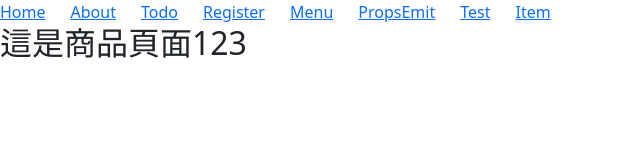
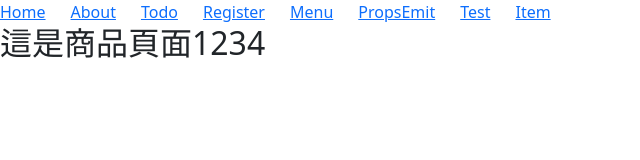
Before and after one commit to haohao419/vuecamp-week3-hw, a Vue app: page /#/item in a window 1280 px wide. Shown: the top 160 px of the page, without its empty margins (0-640 px from the left). Built offline with nearby package versions, Linux system fonts and the light colour scheme.

Commit message:
test1026

```diff
--- a/src/views/ItemView.vue
+++ b/src/views/ItemView.vue
@@ -1,4 +1,4 @@
 <template>
-    <h2>這是商品頁面123</h2>
+    <h2>這是商品頁面1234</h2>
     <RouterView />
 </template>
```
